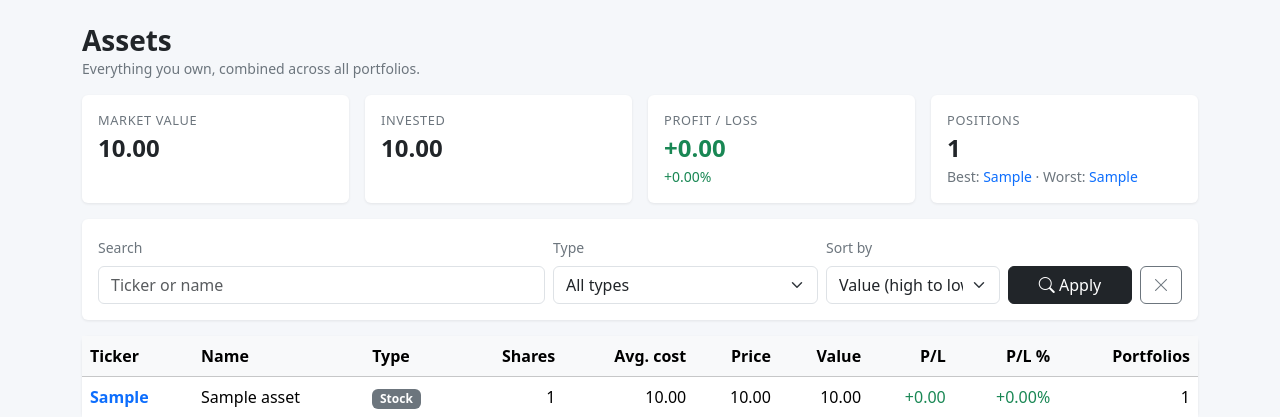
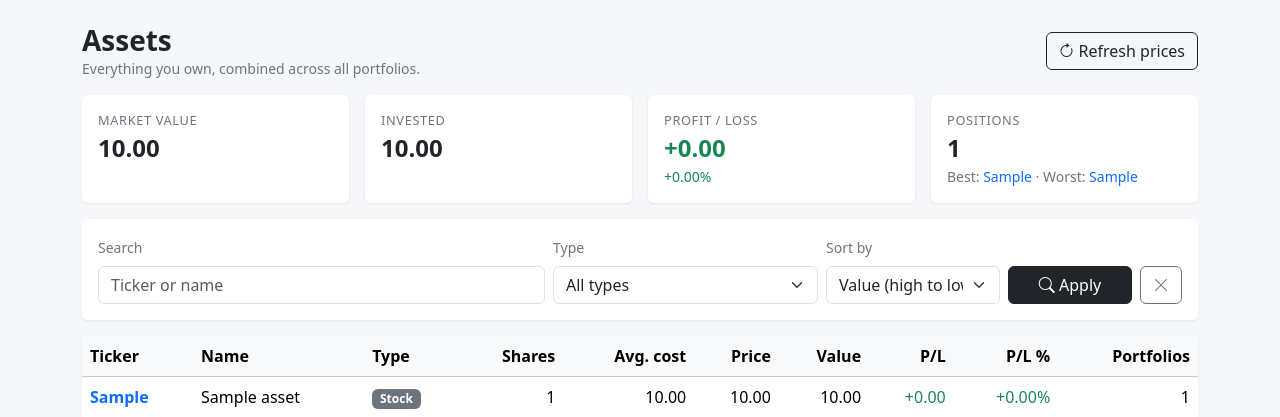
Before and after one commit to gaydazhiev-aleksander/holdwise, a Django app: page /assets/ in a window 1280 px wide. Shown: the part 56-473 px from the top of the page. Run offline with Django 5.2, Linux system fonts and the light colour scheme; tables that the repository leaves empty hold one stand-in row (values such as "Sample post").

Commit message:
Add Refresh prices button for all assets and per portfolio

```diff
--- a/assets/urls.py
+++ b/assets/urls.py
@@ -1,11 +1,12 @@
 from django.urls import path
 
-from .views import AssetDetailView, AssetListView
+from .views import AssetDetailView, AssetListView, RefreshPricesView
 
 
 app_name = 'assets'
 
 urlpatterns = [
     path('', AssetListView.as_view(), name='list'),
+    path('refresh/', RefreshPricesView.as_view(), name='refresh'),
     path('<str:ticker>/', AssetDetailView.as_view(), name='detail'),
 ]
--- a/assets/views.py
+++ b/assets/views.py
@@ -1,7 +1,10 @@
+from django.contrib import messages
 from django.db.models import Q
-from django.views.generic import DetailView, ListView
+from django.shortcuts import redirect
+from django.urls import reverse
+from django.utils.http import url_has_allowed_host_and_scheme
+from django.views.generic import DetailView, ListView, View
 
-import assets
 from .forms import AssetFilterForm
 from .models import Asset
 
@@ -46,3 +49,32 @@ class AssetDetailView(DetailView):
         asset = super().get_object(queryset)
         asset.refresh_price()
         return asset
+
+
+class RefreshPricesView(View):
+    http_method_names = ['post']
+
+    def post(self, request):
+        assets = Asset.objects.owned()
+        portfolio_id = request.POST.get('portfolio')
+        if portfolio_id:
+            assets = assets.filter(holdings__portfolio_id=portfolio_id)
+
+        refreshed, already_refreshed, failed = assets.refresh_prices()
+
+        if failed:
+            messages.warning(
+                request,
+                f'Updated {refreshed} price(s). {failed} could not be refreshed. '
+                f'Yahoo Finance may be unavailable.',
+            )
+        elif refreshed:
+            messages.success(request, f'Updated {refreshed} price(s).')
+        else:
+            messages.info(request, f'All prices are already refreshed.')
+
+        next_url = request.POST.get('next')
+        if not url_has_allowed_host_and_scheme(next_url, allowed_hosts={request.get_host()}):
+            next_url = reverse('assets:list')
+
+        return redirect(next_url)
--- a/templates/assets/asset_list.html
+++ b/templates/assets/asset_list.html
@@ -8,24 +8,29 @@
             <h1 class="h3 fw-bold mb-0">Assets</h1>
             <div class="text-secondary small">Everything you own, combined across all portfolios.</div>
         </div>
-        {# step 11.5: Refresh prices button goes here #}
+        {% include 'partials/refresh_button.html' %}
     </div>
 
     <div class="row g-3 mb-3">
         <div class="col-6 col-lg-3">
-            <div class="card h-100"><div class="card-body">
+            <div class="card h-100">
+                <div class="card-body">
                     <div class="stat-label">Market value</div>
                     <div class="stat-value">{{ totals.market_value|floatformat:"2g" }}</div>
-            </div></div>
+                </div>
+            </div>
         </div>
         <div class="col-6 col-lg-3">
-            <div class="card h-100"><div class="card-body">
+            <div class="card h-100">
+                <div class="card-body">
                     <div class="stat-label">Invested</div>
                     <div class="stat-value">{{ totals.invested|floatformat:"2g" }}</div>
-            </div></div>
+                </div>
+            </div>
         </div>
         <div class="col-6 col-lg-3">
-            <div class="card h-100"><div class="card-body">
+            <div class="card h-100">
+                <div class="card-body">
                     <div class="stat-label">Profit / loss</div>
                     <div class="stat-value">
                     <span class="{% if totals.profit_loss >= 0 %}text-profit{% else %}text-loss{% endif %}">
@@ -34,42 +39,52 @@
                     </div>
                     <div class="small">
                     <span class="{% if totals.profit_loss >= 0 %}text-profit{% else %}text-loss{% endif %}">
-                        {% if totals.profit_loss_percent >= 0 %}+{% endif %}{{ totals.profit_loss_percent|floatformat:2 }}%
+                        {% if totals.profit_loss_percent >= 0 %}
+                            +{% endif %}{{ totals.profit_loss_percent|floatformat:2 }}%
                     </span>
                     </div>
-            </div></div>
+                </div>
+            </div>
         </div>
         <div class="col-6 col-lg-3">
-            <div class="card h-100"><div class="card-body">
+            <div class="card h-100">
+                <div class="card-body">
                     <div class="stat-label">Positions</div>
                     <div class="stat-value">{{ totals.count }}</div>
                     {% if totals.best %}
                         <div class="small text-secondary">
-                        Best: <a href="{% url 'assets:detail' ticker=totals.best.ticker %}" class="text-decoration-none">{{ totals.best.ticker }}</a>
-                        · Worst: <a href="{% url 'assets:detail' ticker=totals.worst.ticker %}" class="text-decoration-none">{{ totals.worst.ticker }}</a>
+                            Best: <a href="{% url 'assets:detail' ticker=totals.best.ticker %}"
+                                     class="text-decoration-none">{{ totals.best.ticker }}</a>
+                            · Worst: <a href="{% url 'assets:detail' ticker=totals.worst.ticker %}"
+                                        class="text-decoration-none">{{ totals.worst.ticker }}</a>
                         </div>
                     {% endif %}
-            </div></div>
+                </div>
+            </div>
         </div>
     </div>
 
     <form method="get" class="card card-body mb-3">
         <div class="row g-2 align-items-end">
             <div class="col-md-5">
-                <label for="{{ form.q.id_for_label }}" class="form-label small text-secondary">{{ form.q.label }}</label>
+                <label for="{{ form.q.id_for_label }}"
+                       class="form-label small text-secondary">{{ form.q.label }}</label>
                 {{ form.q }}
             </div>
             <div class="col-md-3">
-                <label for="{{ form.asset_type.id_for_label }}" class="form-label small text-secondary">{{ form.asset_type.label }}</label>
+                <label for="{{ form.asset_type.id_for_label }}"
+                       class="form-label small text-secondary">{{ form.asset_type.label }}</label>
                 {{ form.asset_type }}
             </div>
             <div class="col-md-2">
-                <label for="{{ form.sort.id_for_label }}" class="form-label small text-secondary">{{ form.sort.label }}</label>
+                <label for="{{ form.sort.id_for_label }}"
+                       class="form-label small text-secondary">{{ form.sort.label }}</label>
                 {{ form.sort }}
             </div>
             <div class="col-md-2 d-flex gap-2">
                 <button type="submit" class="btn btn-dark flex-grow-1"><i class="bi bi-search"></i> Apply</button>
-                <a href="{% url 'assets:list' %}" class="btn btn-outline-secondary" title="Clear filters"><i class="bi bi-x-lg"></i></a>
+                <a href="{% url 'assets:list' %}" class="btn btn-outline-secondary" title="Clear filters"><i
+                        class="bi bi-x-lg"></i></a>
             </div>
         </div>
     </form>
@@ -95,7 +110,8 @@
                     <tbody>
                     {% for asset in assets %}
                         <tr>
-                                <td class="fw-semibold"><a href="{% url 'assets:detail' ticker=asset.ticker %}" class="text-decoration-none">{{ asset.ticker }}</a></td>
+                            <td class="fw-semibold"><a href="{% url 'assets:detail' ticker=asset.ticker %}"
+                                                       class="text-decoration-none">{{ asset.ticker }}</a></td>
                             <td>{{ asset.name|truncatechars:28 }}</td>
                             <td><span class="badge text-bg-secondary">{{ asset.get_asset_type_display }}</span></td>
                             <td class="text-end">{{ asset.total_shares|floatformat:"-6" }}</td>
@@ -105,12 +121,14 @@
                             {% if asset.profit_loss is not None %}
                                 <td class="text-end">
                                         <span class="{% if asset.profit_loss >= 0 %}text-profit{% else %}text-loss{% endif %}">
-                                            {% if asset.profit_loss >= 0 %}+{% endif %}{{ asset.profit_loss|floatformat:"2g" }}
+                                            {% if asset.profit_loss >= 0 %}
+                                                +{% endif %}{{ asset.profit_loss|floatformat:"2g" }}
                                         </span>
                                 </td>
                                 <td class="text-end">
                                         <span class="{% if asset.profit_loss >= 0 %}text-profit{% else %}text-loss{% endif %}">
-                                            {% if asset.profit_loss >= 0 %}+{% endif %}{{ asset.profit_loss_percent|floatformat:2 }}%
+                                            {% if asset.profit_loss >= 0 %}
+                                                +{% endif %}{{ asset.profit_loss_percent|floatformat:2 }}%
                                         </span>
                                 </td>
                             {% else %}
@@ -129,11 +147,16 @@
             <nav class="mt-3" aria-label="Asset pages">
                 <ul class="pagination justify-content-center">
                     {% if page_obj.has_previous %}
-                        <li class="page-item"><a class="page-link" href="{% querystring page=page_obj.previous_page_number %}">Previous</a></li>
+                        <li class="page-item"><a class="page-link"
+                                                 href="{% querystring page=page_obj.previous_page_number %}">Previous</a>
+                        </li>
                     {% endif %}
-                    <li class="page-item disabled"><span class="page-link">Page {{ page_obj.number }} of {{ page_obj.paginator.num_pages }}</span></li>
+                    <li class="page-item disabled"><span
+                            class="page-link">Page {{ page_obj.number }} of {{ page_obj.paginator.num_pages }}</span>
+                    </li>
                     {% if page_obj.has_next %}
-                        <li class="page-item"><a class="page-link" href="{% querystring page=page_obj.next_page_number %}">Next</a></li>
+                        <li class="page-item"><a class="page-link"
+                                                 href="{% querystring page=page_obj.next_page_number %}">Next</a></li>
                     {% endif %}
                 </ul>
             </nav>
--- /dev/null
+++ b/templates/partials/refresh_button.html
@@ -0,0 +1,10 @@
+<form method="post" action="{% url 'assets:refresh' %}" class="d-inline">
+    {% csrf_token %}
+    <input type="hidden" name="next" value="{{ request.get_full_path }}">
+    {% if portfolio %}
+        <input type="hidden" name="portfolio" value="{{ portfolio.pk }}">
+    {% endif %}
+    <button type="submit" class="btn btn-outline-dark">
+        <i class="bi bi-arrow-clockwise me-1"></i>Refresh prices
+    </button>
+</form>
--- a/templates/portfolios/portfolio_detail.html
+++ b/templates/portfolios/portfolio_detail.html
@@ -21,6 +21,7 @@
             {% endif %}
         </div>
         <div class="d-flex gap-2">
+            {% include 'partials/refresh_button.html' %}
             <a href="{% url 'portfolios:edit' pk=portfolio.pk %}" class="btn btn-outline-dark"><i
                     class="bi bi-pencil me-1"></i>Edit</a>
             <a href="{% url 'portfolios:delete' pk=portfolio.pk %}" class="btn btn-outline-danger"><i
```
Lines whose indentation alone changed are shown as unchanged.
